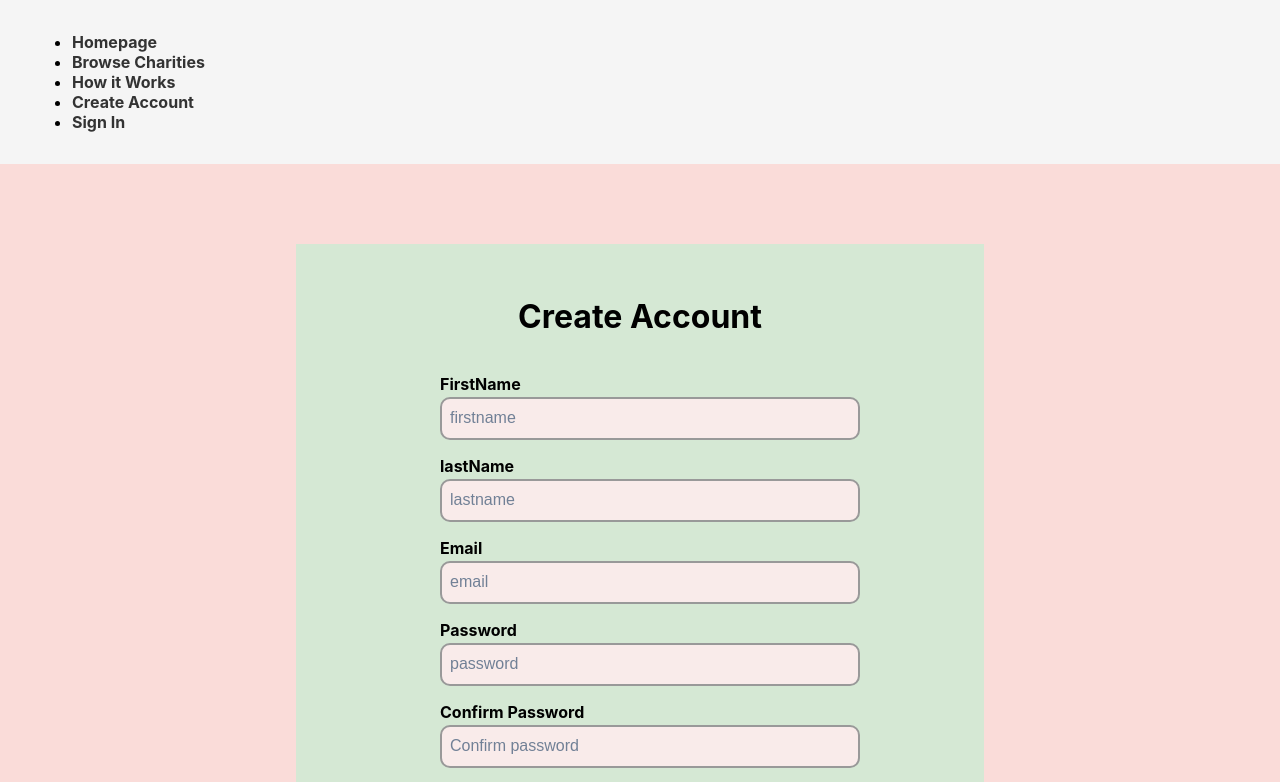
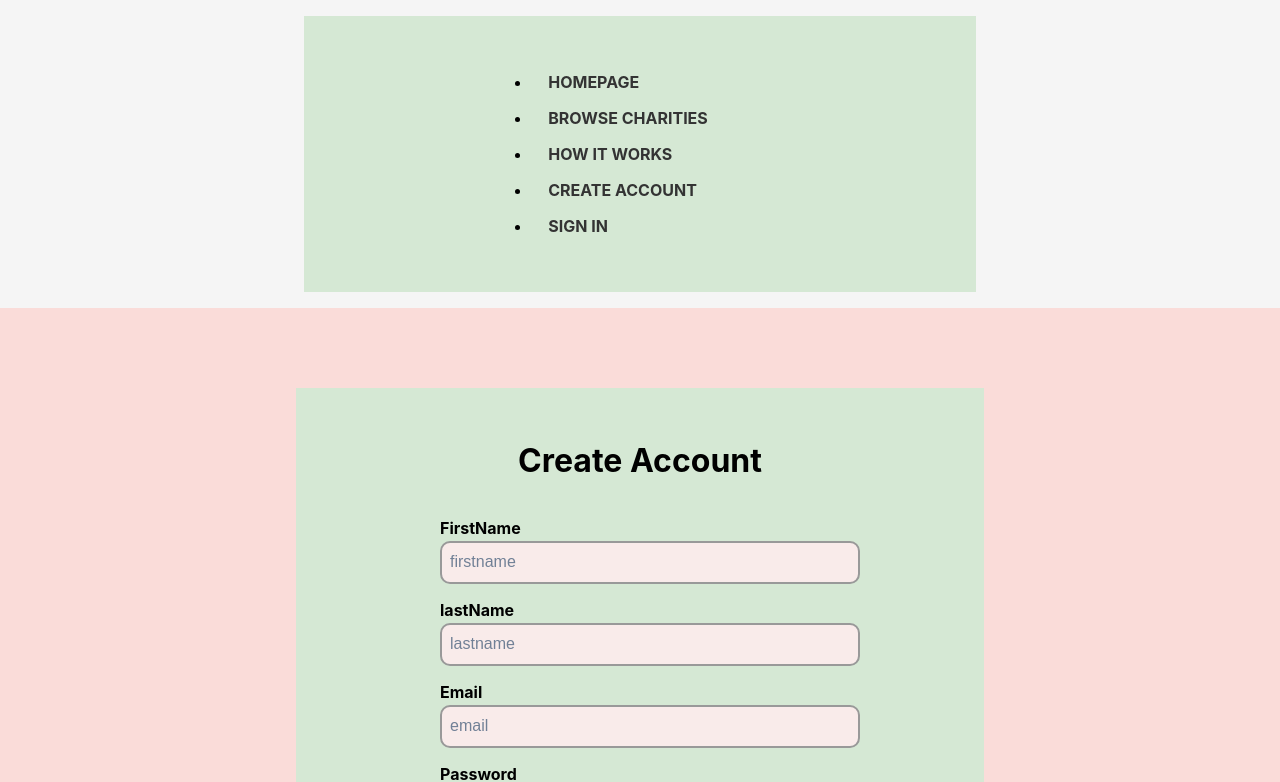
Before and after one commit to Arnold-In-Tech/sanitizeMe, a React (Create React App) app in the folder client/: page /create-account in a window 1280 px wide. Shown: the top 782 px of the page. Built offline with nearby package versions, Linux system fonts and the light colour scheme.

Commit message:
Add container to display navigation items horizontally

```diff
--- a/client/src/App.css
+++ b/client/src/App.css
@@ -1,9 +1,18 @@
+
+
 .header {
   background-color: #f5f5f5;
   padding: 1rem 2rem;
   display: flex;
   justify-content: space-between;
   align-items: center;
+
+}
+
+.container {
+  max-width: 1024px;
+  margin: 0 auto;
+  padding: 0 1rem;
 }
 
 .nav {
@@ -11,16 +20,25 @@
   list-style: none;
   margin: 0;
   padding: 0;
+  flex-direction: row; /*Ensure navigation items display horizontally */
 }
 
+.nav-list {
+  padding: 0; /* Added to remove default list padding */
+}
+
+
 .nav-item {
-  margin-right: 1rem;
+  margin-right: 1.5rem;
 }
 
 .nav-link {
   text-decoration: none;
   color: #333;
   font-weight: bold;
+  text-transform: uppercase;
+  display: block;
+  padding: 0.5rem 1rem;
 }
 
 .nav-link:hover {
--- a/client/src/components/Header.js
+++ b/client/src/components/Header.js
@@ -4,6 +4,7 @@ import { Link } from 'react-router-dom';
 const Header = () => {
   return (
     <header className="header">
+      <div className="container">
       <nav className="nav">
         <ul className="nav-list">
           <li className="nav-item">
@@ -33,6 +34,7 @@ const Header = () => {
           </li>
         </ul>
       </nav>
+      </div>
     </header>
   );
 };
```
